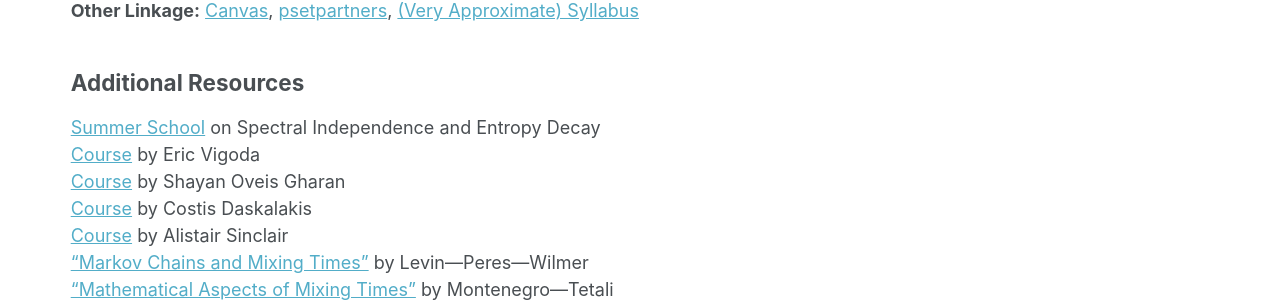
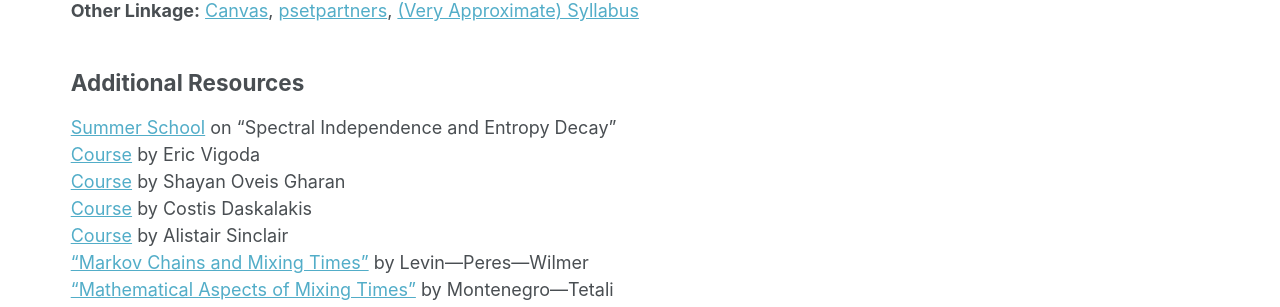
Before and after one commit to kuikuiliu/kuikuiliu.github.io, a Jekyll site: the page built from _teaching/fall2023-counting-sampling.md, in a window 1280 px wide. Shown: the part 581-888 px from the top of the page. Built offline with Jekyll 4.4.1, drawn with Linux system fonts in a browser that asks for light colours.

Commit message:
change some words in course webpage

```diff
--- a/_teaching/fall2023-counting-sampling.md
+++ b/_teaching/fall2023-counting-sampling.md
@@ -25,7 +25,7 @@ This course introduces the modern theory of algorithms for sampling from high-di
 **Other Linkage:** [Canvas](https://canvas.mit.edu/courses/23296), [psetpartners](https://psetpartners.mit.edu/), [(Very Approximate) Syllabus](/files/au2023/6S891-approx-syllabus.pdf)
 
 ## Additional Resources
-[Summer School](https://sites.cs.ucsb.edu/~vigoda/School/) on Spectral Independence and Entropy Decay <br />
+[Summer School](https://sites.cs.ucsb.edu/~vigoda/School/) on "Spectral Independence and Entropy Decay" <br />
 [Course](https://sites.cs.ucsb.edu/~vigoda/MCMC/) by Eric Vigoda <br />
 [Course](https://homes.cs.washington.edu/~shayan/courses/sampling/index.html) by Shayan Oveis Gharan <br />
 [Course](http://people.csail.mit.edu/costis/6896sp11/) by Costis Daskalakis <br />
```
